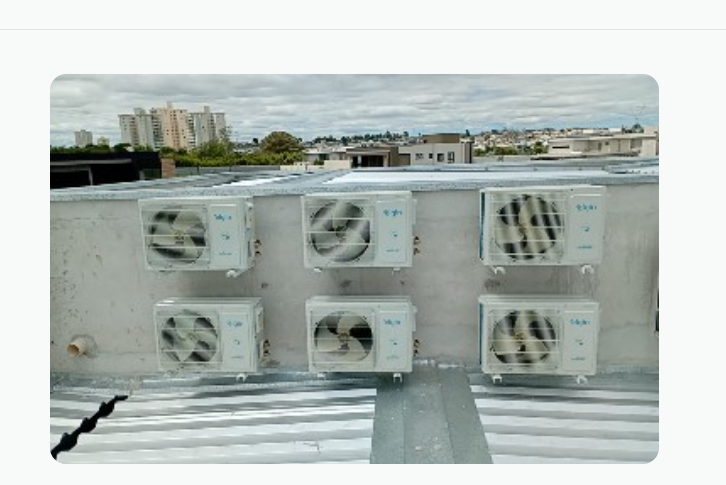
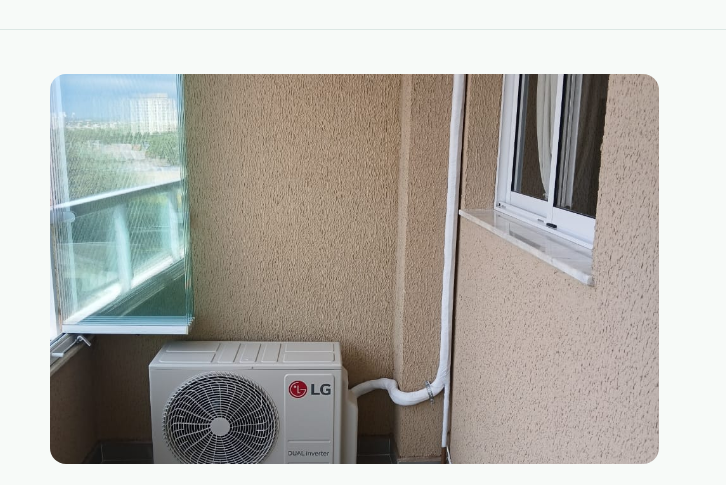
Before and after one commit to rafael-rsadigital/ajprefrigeracao, an Astro site: page /instalacao-de-ar-condicionado in a window 1280 px wide. Shown: the part 369-854 px from the top of the page, 0-726 px from the left. Built offline with nearby package versions, Linux system fonts and the light colour scheme; Astro itself is replaced by a stand-in of ours.

Commit message:
Use centralized service image data on detail pages

```diff
--- a/src/components/ServicePage.astro
+++ b/src/components/ServicePage.astro
@@ -7,12 +7,6 @@ import type { Service } from '../data/site';
 
 interface Props { service: Service }
 const { service } = Astro.props;
-const serviceImages: Record<string, { src: string; alt: string }> = {
-  'instalacao-de-ar-condicionado': { src: '/images/projeto-instalacao-6-maquinas-ar-condicionado.jpg', alt: 'Projeto de instalação de seis máquinas de ar-condicionado' },
-  'manutencao-de-ar-condicionado': { src: '/images/ar-condicionado-preto-split.jpg', alt: 'Unidade interna de ar-condicionado split' },
-  'higienizacao-de-ar-condicionado': { src: '/images/higienizacao-de-ar-condicionado.jpg', alt: 'Higienização de aparelho de ar-condicionado' },
-};
-const serviceImage = serviceImages[service.slug];
 const canonicalPath = `/${service.slug}/`;
 const primaryWhatsApp = whatsAppUrl(company.whatsappPrimary, service.whatsappMessage);
 const secondaryWhatsApp = whatsAppUrl(company.whatsappSecondary, service.whatsappMessage);
@@ -65,7 +59,7 @@ const jsonLd = [
   <section class="section">
     <div class="container service-layout">
       <article class="service-content">
-        {serviceImage && <figure class="service-detail-image"><img src={serviceImage.src} alt={serviceImage.alt} loading="lazy" width="1200" height="800" /></figure>}
+        {service.image && <figure class="service-detail-image"><img src={service.image.src} alt={service.image.alt} loading="lazy" width="1200" height="800" decoding="async" /></figure>}
         <p>{service.description}</p>
         <h2>Quando procurar {service.shortTitle.toLowerCase()}</h2>
         <ul class="fact-list">
```
